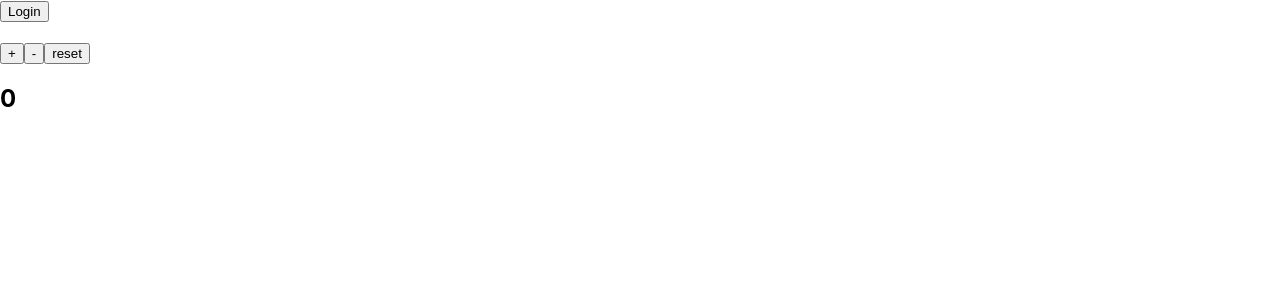
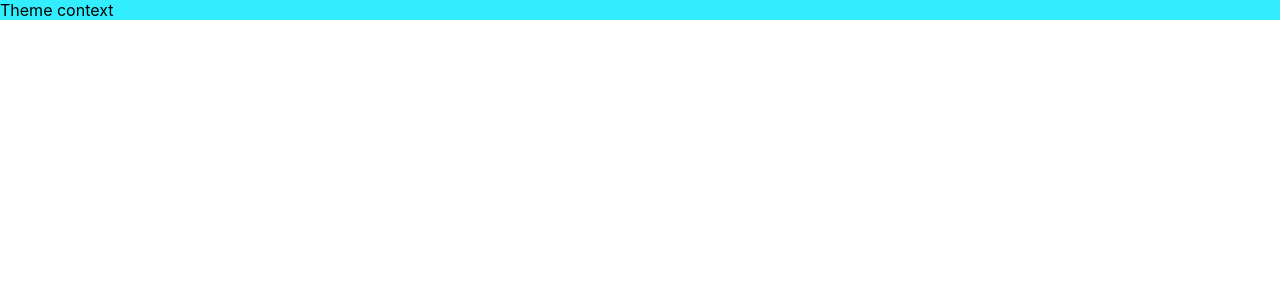
Before and after one commit to Sumit45doc/React-typescript, a React (Create React App) app: page / in a window 1280 px wide. Shown: the top 300 px of the page. Built offline with nearby package versions, Linux system fonts and the light colour scheme.

Commit message:
basic useContext tsc

```diff
--- a/src/App.tsx
+++ b/src/App.tsx
@@ -7,8 +7,11 @@
 // import PersonList from "./components/PersonList";
 // import Status from "./components/Status";
 
-import Counter from "./components/Counter";
-import User from "./components/User";
+import Box from "./components/context/Box";
+import { ThemeContextprovider } from "./components/context/ThemeContext";
+
+// import Counter from "./components/Counter";
+// import User from "./components/User";
 
 function App() {
   // const nameList = [
@@ -40,8 +43,11 @@ function App() {
       </div>
       <Input value={name} changeHandler={(e) => setName(e.target.value)} />
       <h2>{name}</h2> */}
-      <User name="sumit" email="ss8559283@gmail.com" />
-      <Counter />
+      {/* <User name="sumit" email="ss8559283@gmail.com" />
+      <Counter /> */}
+      <ThemeContextprovider>
+        <Box />
+      </ThemeContextprovider>
     </div>
   );
 }
--- /dev/null
+++ b/src/components/context/Box.tsx
@@ -0,0 +1,11 @@
+import React, { useContext } from 'react'
+import { ThemeContext } from './ThemeContext'
+
+function Box() {
+    const theme = useContext(ThemeContext);
+  return (
+    <div style={{backgroundColor: theme.primary.main}} >Theme context  </div>
+  )
+}
+
+export default Box
--- /dev/null
+++ b/src/components/context/ThemeContext.tsx
@@ -0,0 +1,12 @@
+import { theme } from "./theme";
+import React from 'react';
+
+type ThemeContextProviderprops = {
+    children: React.ReactNode;
+}
+
+export const ThemeContext = React.createContext(theme);
+
+export const ThemeContextprovider = (props: ThemeContextProviderprops ) => {
+    return (<ThemeContext.Provider value={theme} >{props.children}</ThemeContext.Provider>)
+}
--- /dev/null
+++ b/src/components/context/theme.ts
@@ -0,0 +1,10 @@
+export const theme = {
+    primary: {
+        main: '#32eeff',
+        text: '#fff'
+    },
+    secondary: {
+        main: '#f50057',
+        text: '#fff'
+    },
+}
```
Also changed, not shown: 1 other file (tests, documents, lock files or other folders).
